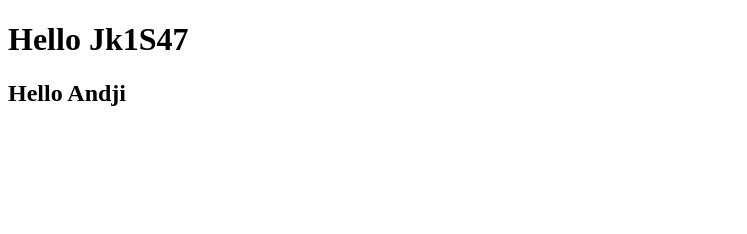
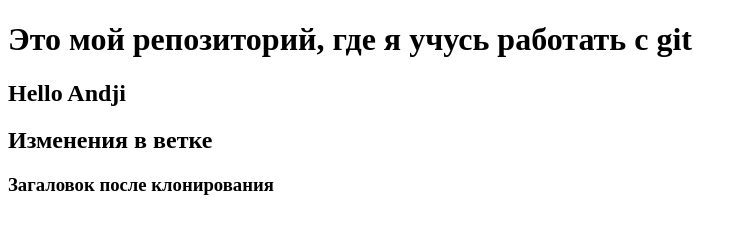
Before and after one commit to Jk1S/test_rep, a plain HTML site: page index.html in a window 1280 px wide. Shown: the whole page, without its empty margins (0-747 px from the left). Drawn offline with Linux system fonts and the light colour scheme.

Commit message:
Update index.html

```diff
--- a/index.html
+++ b/index.html
@@ -3,10 +3,12 @@
 <head>
     <meta charset="UTF-8">
     <meta name="viewport" content="width=device-width, initial-scale=1.0">
-    <title>Document</title>
+    <title>New git prodject</title>
 </head>
 <body>
-    <h1>Hello Jk1S47</h1>
+    <h1>Это мой репозиторий, где я учусь работать с git</h1>
     <h2>Hello Andji</h2>
+    <h2>Изменения в ветке</h2>
+    <h3>Загаловок после клонирования</h3>
 </body>
 </html>
```
